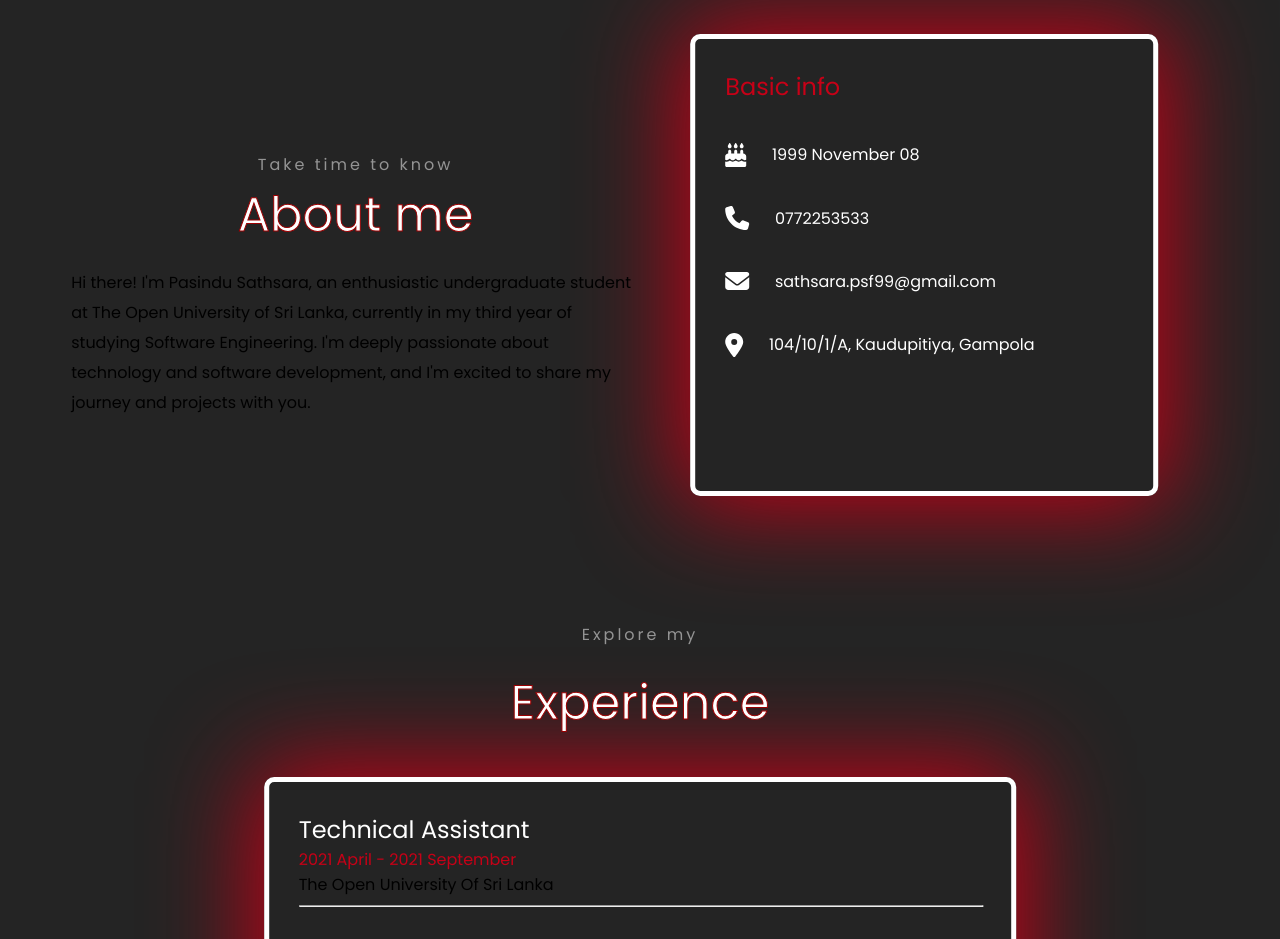
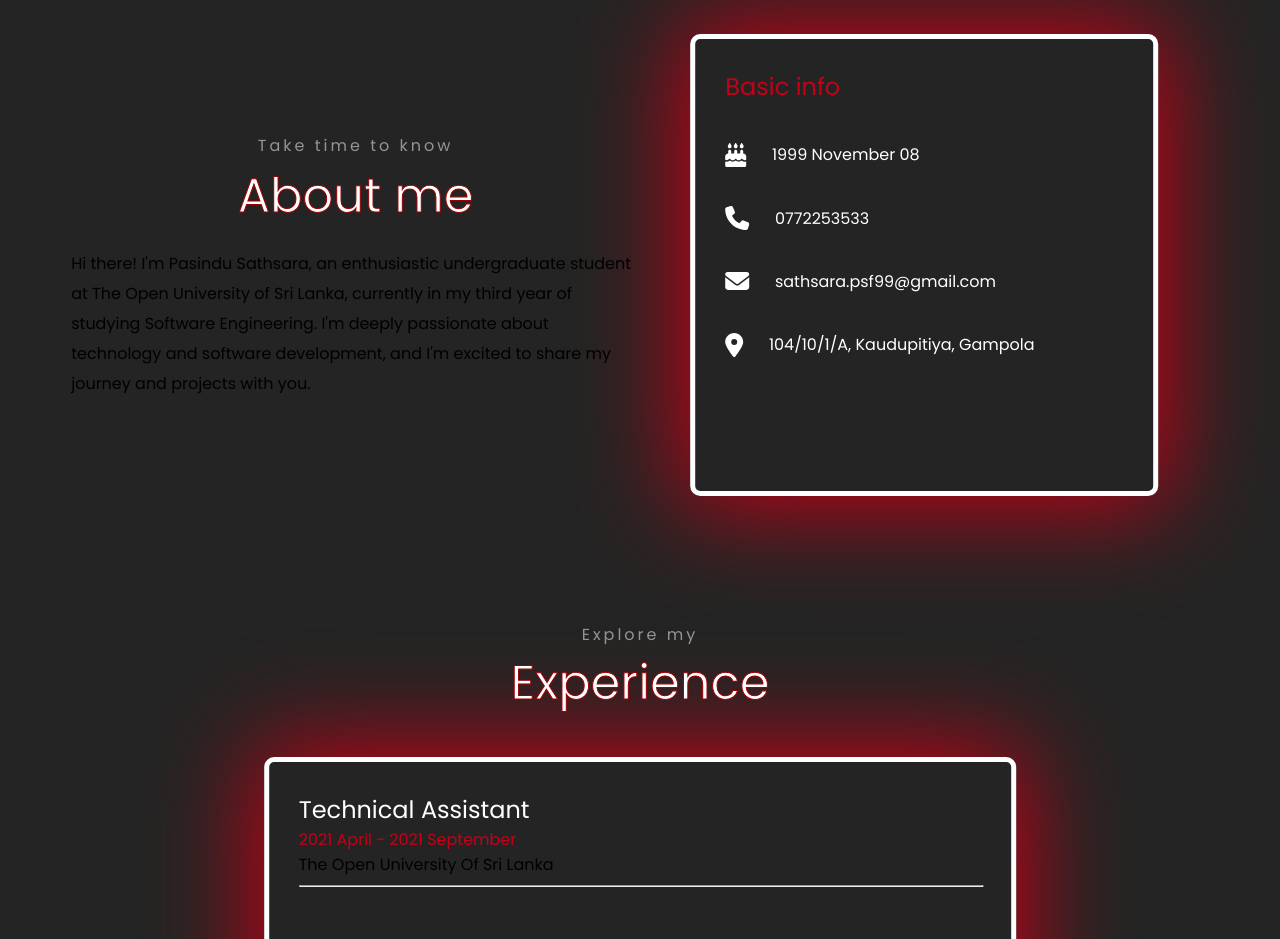
Before and after one commit to SathsaraPSF/My-Portfolio, a React (Vite) app: page / in a window 1280 px wide. Shown: the part 760-1699 px from the top of the page. Built offline with nearby package versions, Linux system fonts and the light colour scheme; a web font is replaced by a local one.

Commit message:
responsive web

```diff
--- a/src/components/About/About.css
+++ b/src/components/About/About.css
@@ -5,8 +5,10 @@
     height: 100%;
 }
 
-.header {
+.about-header {
     display: flex;
+    flex-direction: column;
+    align-items: center;
     gap: 20px;
 }
 
@@ -90,12 +92,12 @@
     .containt {
         display: flex;
         flex-direction: column;
-        margin-top: -7vw;
+        margin-top: -10vw;
     }
 
-    .header {
+    .about-header {
         text-align: center;
-        margin-bottom: 3vw;
+        margin-bottom: 8vw;
     }
 
     .containt-left {
@@ -105,7 +107,7 @@
     }
 
     .containt-right {
-        margin-top: 4vw;
+        margin-top: 7vw;
         width: 100%;
 
     }
--- a/src/components/About/About.jsx
+++ b/src/components/About/About.jsx
@@ -12,7 +12,7 @@ function About() {
 
             <div className='containt'>
                 <div className='containt-left' >
-                    <div className='header'>
+                    <div className='about-header'>
                         <span className='sub-header '>Take time to know</span>
                         <span className='stroke-header' >About me</span>
                     </div>
--- a/src/components/Expireance/Experience.css
+++ b/src/components/Expireance/Experience.css
@@ -8,7 +8,7 @@
     height: 100%;
 }
 
-.header {
+.experience-header {
     display: flex;
     flex-direction: column;
     align-items: center;
@@ -75,7 +75,7 @@
 
 @media (width < 600px) {
     .experience-containers {
-        margin-top: 80vw;
+        margin-top: 110vw;
     }
 
     .experiences {
--- a/src/components/Expireance/Experience.jsx
+++ b/src/components/Expireance/Experience.jsx
@@ -7,7 +7,7 @@ function Experience() {
     return (
         <div className='containers experience-containers'>
             <div className='experience-content'>
-                <div className='header'>
+                <div className='experience-header'>
                     <span className='sub-header'>Explore my</span>
                     <span className='stroke-header '>Experience</span>
                 </div>
--- a/src/index.css
+++ b/src/index.css
@@ -142,4 +142,13 @@ a:hover {
   .scroll-indicator {
     display: none;
   }
+
+  .box-design {
+    background-color: transparent;
+    border: 5px solid white;
+    border-radius: 10px;
+    box-shadow: 0 0 50px 5px var(--btn-color);
+    z-index: -1;
+    padding: 30px;
+  }
 }
```
